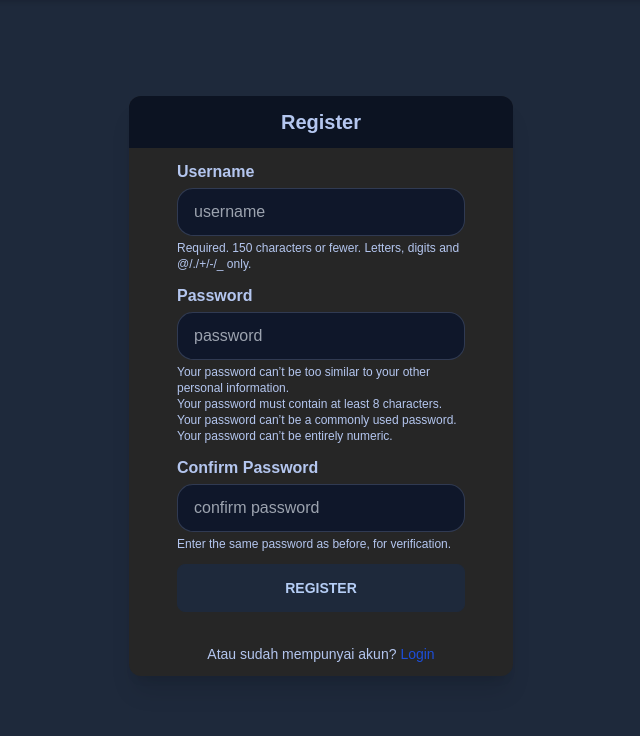
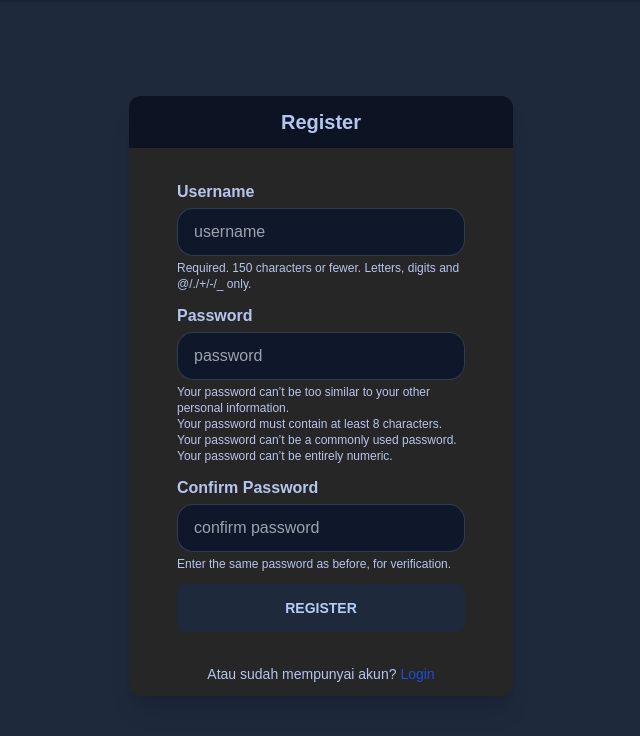
Before and after one commit to FerryHusnil/pbp-assignment, a Django app: page /todolist/register in a window 1280 px wide. Shown: the part 64-800 px from the top of the page, without its empty margins (319-959 px from the left). Run offline with Django 4.2, Linux system fonts and the light colour scheme; some libraries are stand-ins or nearby versions.

Commit message:
fix margin

```diff
--- a/todolist/templates/create_task.html
+++ b/todolist/templates/create_task.html
@@ -62,7 +62,7 @@
       </div>
 
       <div
-        class="flex flex-col items-start gap-y-1 w-5/6 text-sm md:text-base"
+        class="mt-4 flex flex-col items-start gap-y-1 w-5/6 text-sm md:text-base"
       >
         <label for="id_title" class="font-bold">Title</label>
         <input
--- a/todolist/templates/login.html
+++ b/todolist/templates/login.html
@@ -45,7 +45,7 @@
 
 
       <div
-        class="flex flex-col items-start gap-y-1 w-3/4 text-sm md:text-base"
+        class="mt-5 flex flex-col items-start gap-y-1 w-3/4 text-sm md:text-base"
       >
         <label for="id_username" class="font-bold">Username</label>
         <input
--- a/todolist/templates/register.html
+++ b/todolist/templates/register.html
@@ -43,7 +43,7 @@
       </div>
 
       <div
-        class="flex flex-col items-start gap-y-1 w-3/4 text-sm md:text-base"
+        class="mt-5 flex flex-col items-start gap-y-1 w-3/4 text-sm md:text-base"
       >
         <label for="id_username" class="font-bold">Username</label>
         <input
```
